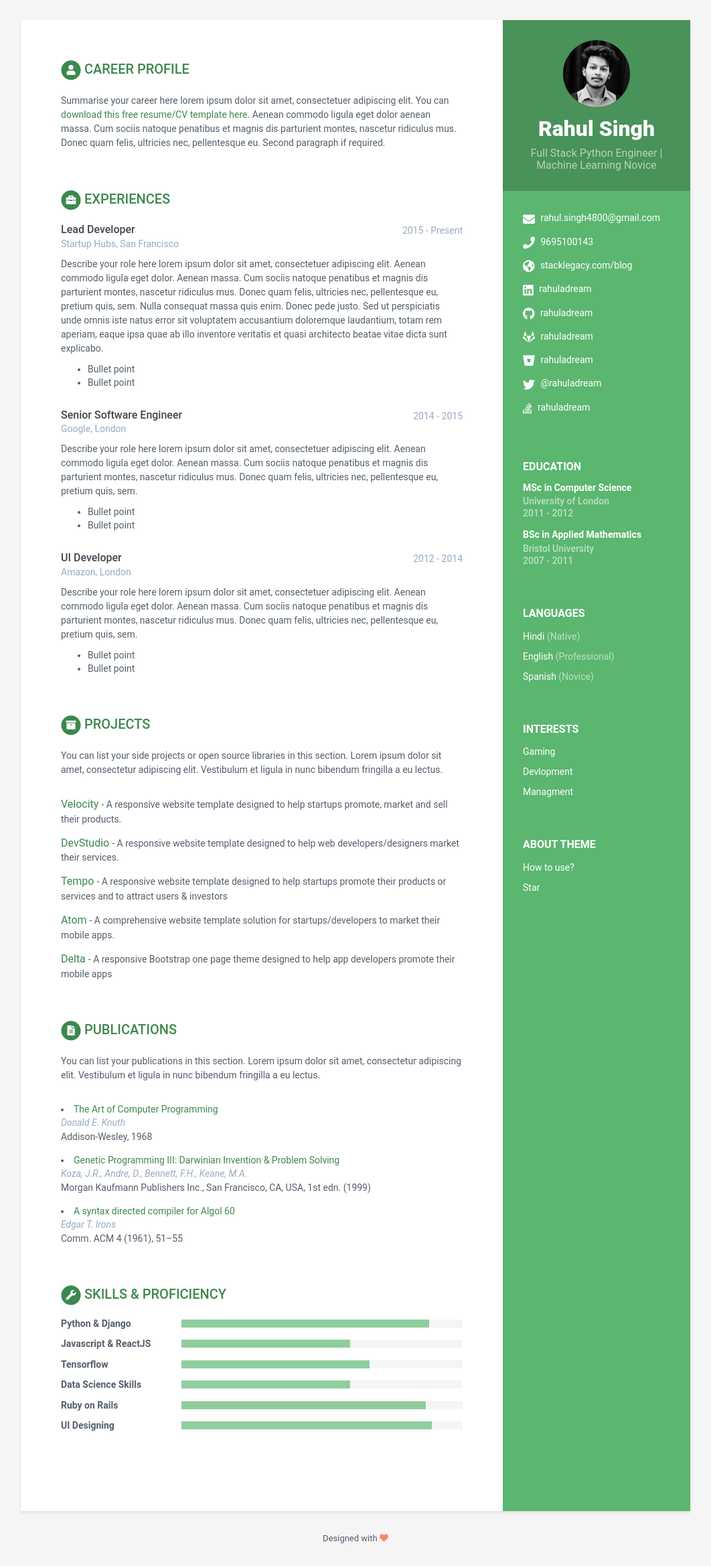
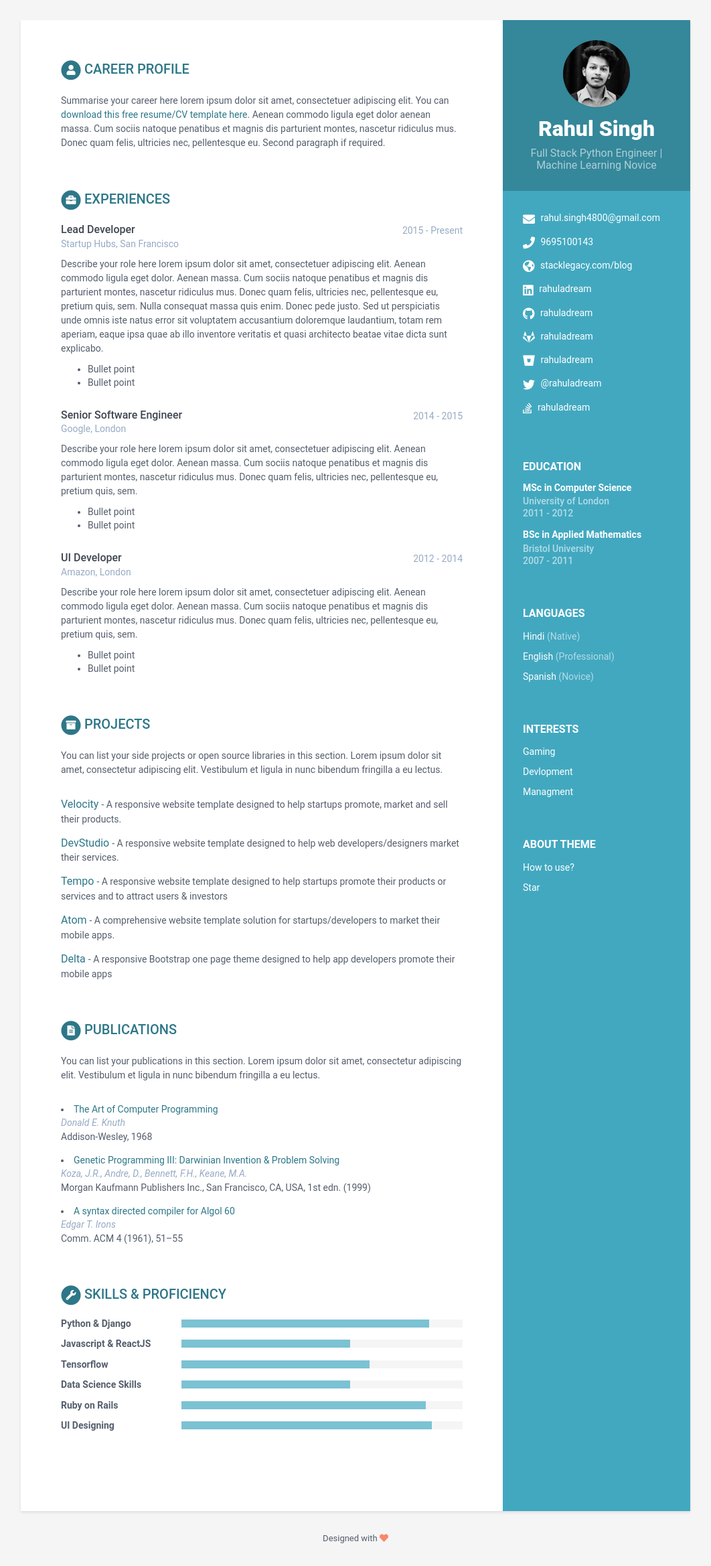
Before and after one commit to rahuladream/rahuladream.github.io, a Jekyll site: the page built from index.html, in a window 1280 px wide. Shown: the whole page at 67% size, without its empty margins (109-1171 px from the left). Built offline with Jekyll 4.4.1, drawn with Linux system fonts in a browser that asks for light colours.

Commit message:
color changes recommendation

```diff
--- a/_config.yml
+++ b/_config.yml
@@ -6,7 +6,7 @@ url: 'http://rahulsingh.com'
 baseurl: '' #change it according to your repository name
 description: A beautiful Jekyll theme for creating resume
 # Style will be applied only after restarting the build or serve. Just choose one of the options.
-theme_skin: green # blue turquoise green berry orange ceramic
+theme_skin: blue # blue turquoise green berry orange ceramic
 chrome_mobile_color: 00FF00 #use hex colors (ex:#1976d2) or leave empty if you don't want a color for chrome mobile searchbar
 
 # Tracker
```
